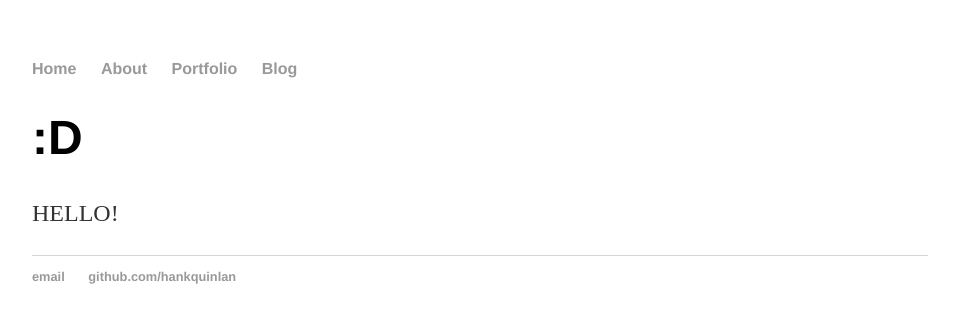
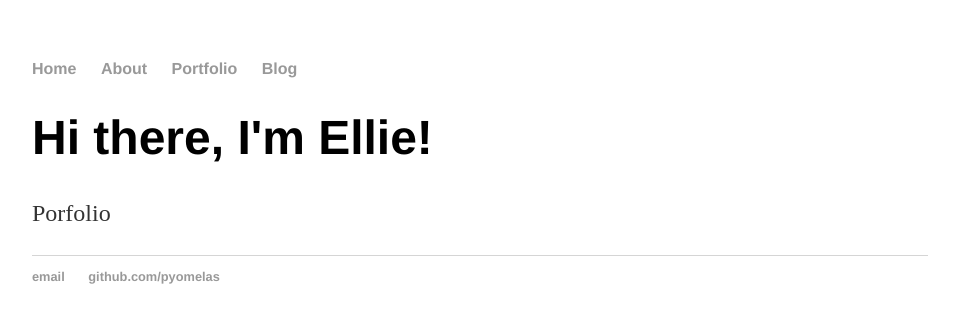
Before and after one commit to pyomelas/1pyomelas.github.io, a Jekyll site: the page built from index.html, in a window 1280 px wide. Shown: the top 323 px of the page, without its empty margins (160-1119 px from the left). Built offline with Jekyll 4.4.1, drawn with Linux system fonts in a browser that asks for light colours.

Commit message:
Update index.html
update index.html
Every time commit a file that specifies layout: default at the top, Jekyll will magically generate the full HTML document by replacing {{ content }} in _layouts/default.html with the contents of the committed file.

```diff
--- a/index.html
+++ b/index.html
@@ -1,30 +1,8 @@
-<!DOCTYPE html>
-<html>
-	<head>
-		<title>Neeomelas</title>
-		<!-- link to main stylesheet -->
-		<link rel="stylesheet" type="text/css" href="/css/main.css">
-	</head>
-	<body>
-		<nav>
-    		<ul>
-        		<li><a href="/">Home</a></li>
-	        	<li><a href="/about">About</a></li>
-        		<li><a href="/cv">Portfolio</a></li>
-        		<li><a href="/blog">Blog</a></li>
-    		</ul>
-		</nav>
-		<div class="container">
-    		<div class="blurb">
-        		<h1>:D</h1>
-				<p>HELLO!</p>
-    		</div><!-- /.blurb -->
-		</div><!-- /.container -->
-		<footer>
-    		<ul>
-        		<li><a href="mailto:pyomelas@gmail.com">email</a></li>
-        		<li><a href="https://github.com/neeomelas">github.com/hankquinlan</a></li>
-			</ul>
-		</footer>
-	</body>
-</html>
+---
+layout: default
+title: Neeomelas
+---
+<div class="blurb">
+	<h1>Hi there, I'm Ellie!</h1>
+	<p>Porfolio</p>
+</div><!-- /.blurb -->
```
